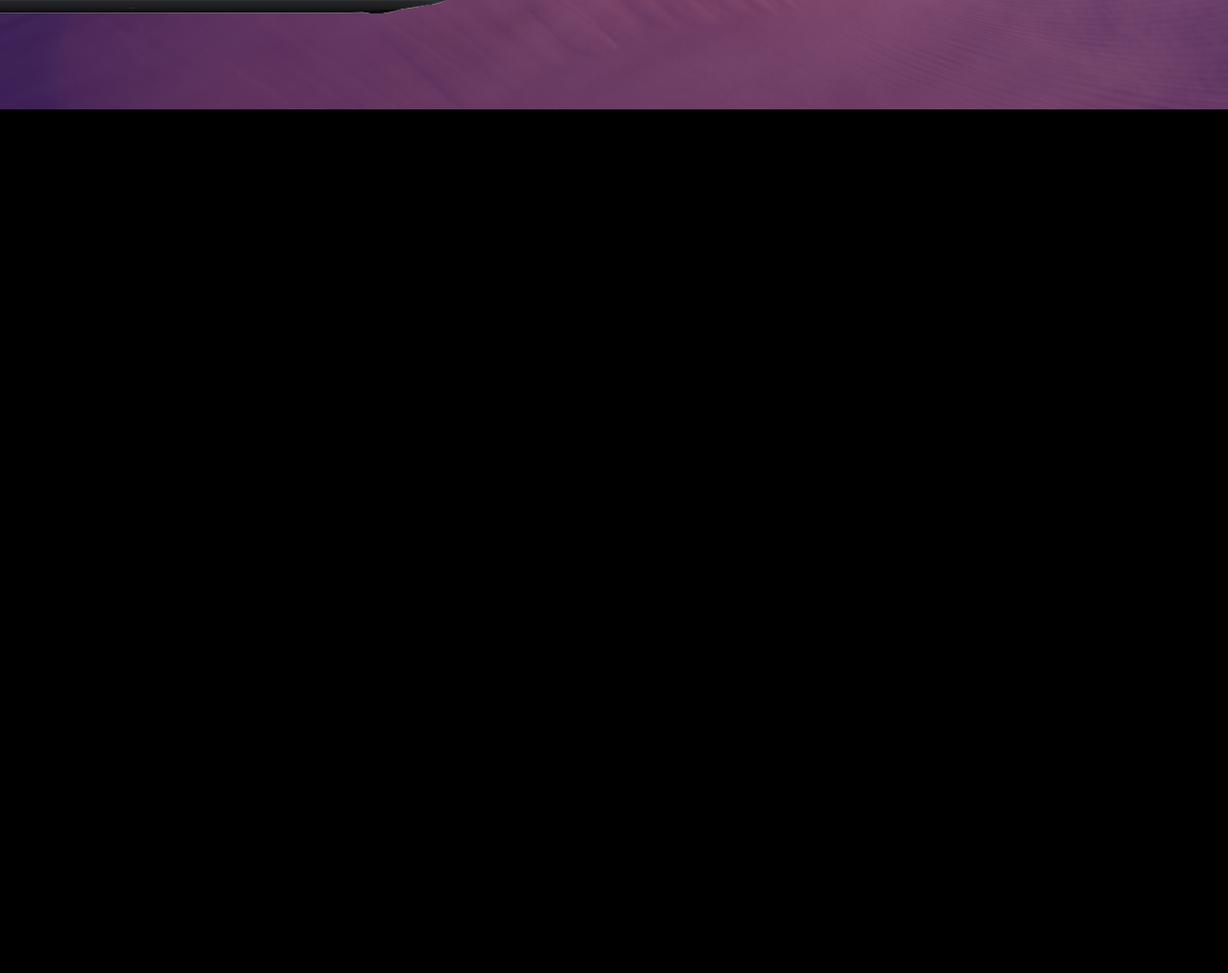
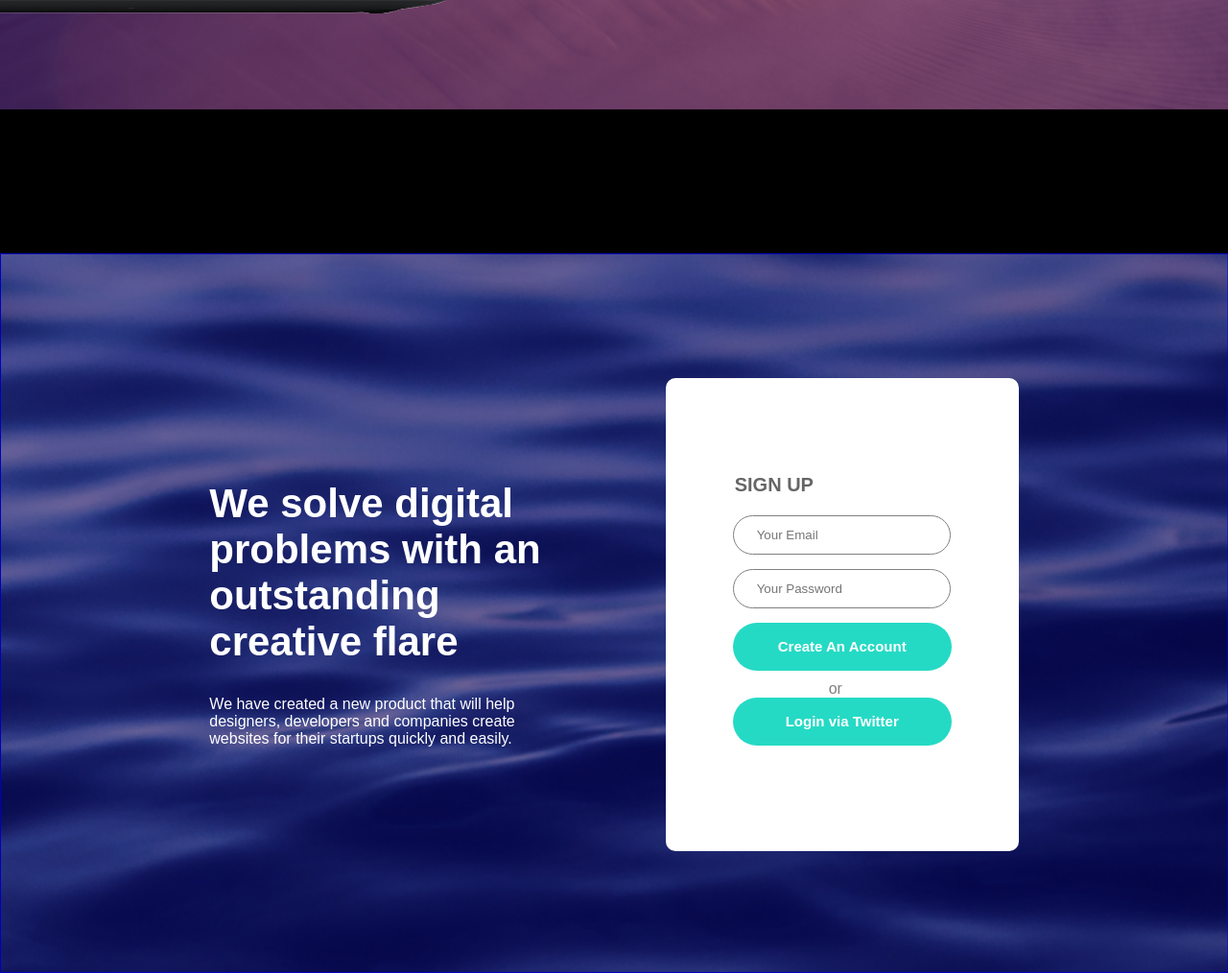
Before and after one commit to Jaber-riyan/Creative_IT, a plain HTML site: page index.html in a window 1280 px wide. Shown: the part 2262-3276 px from the top of the page at 96% size. Before the commit the page ends 2526 px from the top, so only its background shows below. Drawn offline with Linux system fonts and the light colour scheme.

Commit message:
form section is complete

```diff
--- a/index.html
+++ b/index.html
@@ -48,6 +48,7 @@
         </div>
       </section>
       <!-- content section end  -->
+
       <!-- feature section start  -->
       <section class="feature">
         <div class="feature-body">
@@ -66,17 +67,48 @@
             <div class="second-text-section">
               <div>
                 <h6>30 New feature pages</h6>
-                    <p>Startup Framework contains components and complex blocks which can easily.</p>
+                <p>
+                  Startup Framework contains components and complex blocks which
+                  can easily.
+                </p>
               </div>
               <div>
                 <h6>Useful Symbol Components</h6>
-                    <p>Samples will show you the feeling on how to play around using the components.</p>
+                <p>
+                  Samples will show you the feeling on how to play around using
+                  the components.
+                </p>
               </div>
             </div>
           </div>
         </div>
       </section>
       <!-- feature section end  -->
+
+      <!-- form section start  -->
+      <section class="form">
+        <div class="form-content">
+          <div class="form-text-section">
+            <h1>
+              We solve digital <br>problems with an <br>outstanding <br>creative flare
+            </h1>
+            <p>
+              We have created a new product that will help <br>designers, developers
+              and companies create <br>websites for their startups quickly and
+              easily.
+            </p>
+          </div>
+          <div class="form-section">
+            <h4>Sign Up</h4>
+            <input type="email" name="" id="" placeholder="Your Email"><br>
+            <input type="password" name="" id="" placeholder="Your Password"><br>
+            <button><a class="a-white" href="">Create An Account</a></button><br>
+            <span>or</span> <br>
+            <button><a class="a-white" href="">Login via Twitter</a></button>
+          </div>
+        </div>
+      </section>
+      <!-- form section end  -->
     </main>
     <!-- main section end  -->
   </body>
--- a/styles/style.css
+++ b/styles/style.css
@@ -188,7 +188,81 @@ nav a:hover {
 }
 .second-text-section p {
   font-size: 16px;
-  font-weight: 400;
+  font-weight: 500;
 }
 /* feature section end */
+
+/* form section  */
+.form {
+  width: 100%;
+  height: 750px;
+  border: 1px solid rgba(0, 0, 255, 0.5);
+  background-image: url("../First_Try_All_Photo/Image.png");
+  background-repeat: no-repeat;
+  background-size: cover;
+  background-color: rgba(0, 0, 255, 0.5);
+}
+.form-content {
+  width: 70%;
+  height: 550px;
+  margin: 100px auto;
+  display: flex;
+  justify-content: center;
+  align-items: center;
+  gap: 130px;
+}
+/* form text section */
+.form-text-section {
+    color: white;
+}
+.form-text-section h1 {
+    font-size: 42px;
+    font-weight: 700;
+    margin-bottom: 32px;
+}
+.form-text-section p {
+    font-size: 16px;
+    font-weight: 500;
+}
+/* form text section end */
+
+/* form content section  */
+.form-section {
+    background-color: #fff;
+    padding: 100px 70px;
+    border-radius: 10px;
+}
+.form-section h4 {
+    font-size: 20px;
+    text-transform: uppercase;
+    opacity: 0.6;
+    margin-bottom: 20px;
+    margin-left: 2px;
+}
+.form-section input {
+    padding: 12px 24px;
+    margin-bottom: 15px;
+    border: 1px solid grey;
+    border-radius: 100px;
+    color: grey;
+}
+.form-section button {
+    border-radius: 100px;
+    border: none;
+    width: 228px;
+    height: 50px;
+    background: rgb(37, 218, 197);
+    font-size: 15px;
+    font-weight: 600;
+    margin-bottom: 10px;
+}
+.form-section span {
+    color: grey;
+    font-size: 16px;
+    text-align: center;
+    margin:0 0 10px 100px;
+}
+/* form content section end */
+
+/* form section end */
 /* main section end */
```
Lines whose indentation alone changed are shown as unchanged.
